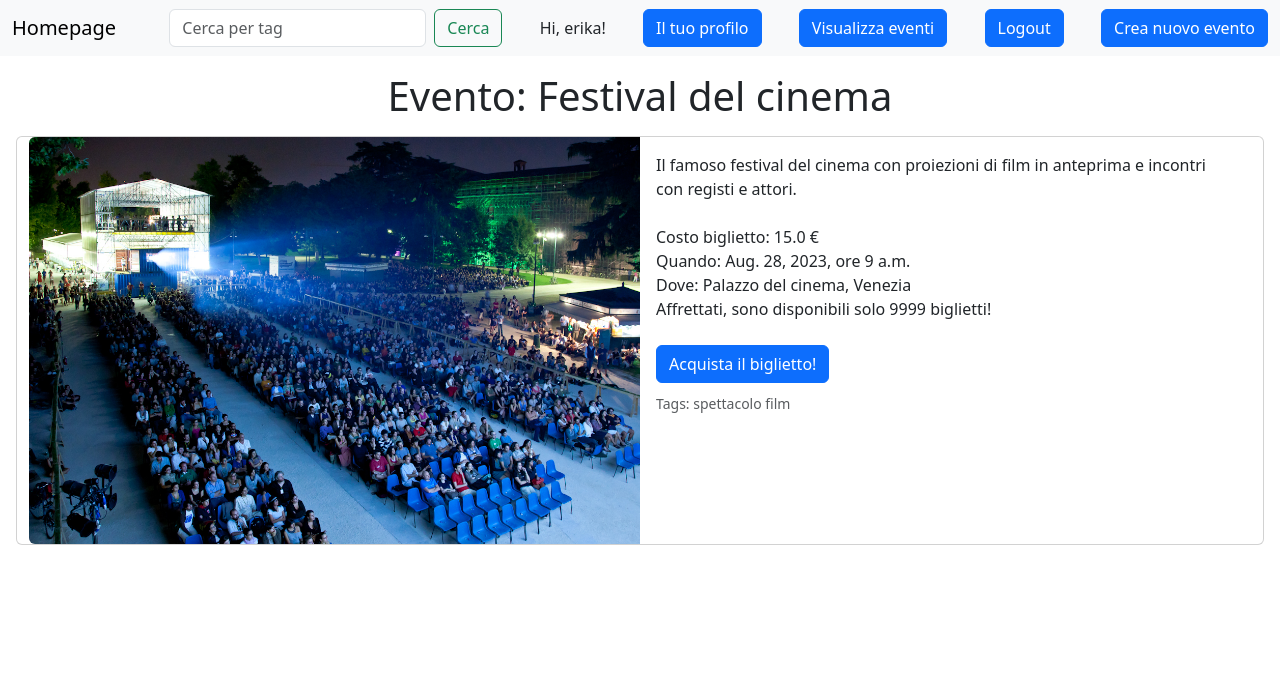
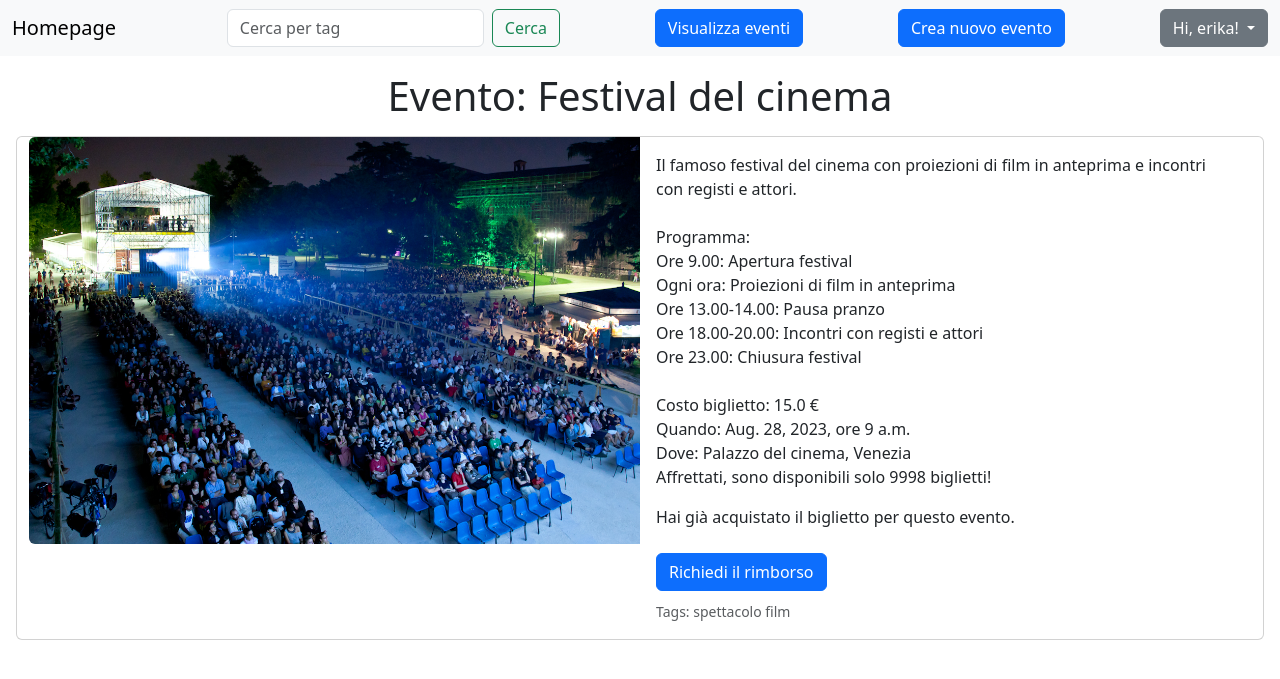
Before and after one commit to ErikaGenova/progettoDjango, a Django app: a page that uses EventManager/Templates/core/base.html in a window 1280 px wide. Shown: the top 679 px of the page. Run offline with Django 4.2, Linux system fonts and the light colour scheme; a user stored in the database is signed in; data comes from the database, SQL or seed files in the repository; some libraries are stand-ins or nearby versions.

Commit message:
Rimborso o annullamento iscrizione

```diff
--- a/EventManager/Templates/core/base.html
+++ b/EventManager/Templates/core/base.html
@@ -11,6 +11,8 @@
 
 <body>
 {% load crispy_forms_tags %}
+
+
 <div>
     <nav class="navbar bg-body-tertiary" style="background-color: palegreen">
         <div class="container-fluid">
@@ -30,20 +32,27 @@
                     <button class="btn">Login</button>
                 </a>
             {% else %}
-                Hi, {{ user.username }}!
-                <a href="{% url 'profilo' %}">
-                <button class="btn btn-primary">Il tuo profilo</button>
-
                 <a href="{% url 'eventi' %}">
                     <button class="btn btn-primary">Visualizza eventi</button>
                 </a>
-                <a href="{% url 'logout' %}">
-                    <button class="btn btn-primary">Logout</button>
-                </a>
+
                 <a href="{% url 'crea_evento' %}">
                     <button class="btn btn-primary">Crea nuovo evento</button>
                 </a>
+
+                <div class="dropdown">
+                    <button class="btn btn-secondary dropdown-toggle" type="button" id="dropdownMenuButton1" data-bs-toggle="dropdown" aria-expanded="false">
+                        Hi, {{ user.username }}!
+                    </button>
+                    <ul class="dropdown-menu" aria-labelledby="dropdownMenuButton1">
+                        <li><a class="dropdown-item" href="{% url 'profilo' %}">Il tuo profilo</a></li>
+                        <li><a class="dropdown-item" href="{% url 'logout' %}">Logout</a></li>
+                    </ul>
+                </div>
+
+
             {% endif %}
+            </a>
         </div>
     </nav>
 </div>
@@ -51,7 +60,6 @@
 
 {% endblock %}
 
-
 <script src="https://cdn.jsdelivr.net/npm/bootstrap@5.3.0-alpha3/dist/js/bootstrap.bundle.min.js"
         integrity="sha384-ENjdO4Dr2bkBIFxQpeoTz1HIcje39Wm4jDKdf19U8gI4ddQ3GYNS7NTKfAdVQSZe" crossorigin="anonymous"></script>
 </body>
--- a/EventManager/Templates/core/crea_evento.html
+++ b/EventManager/Templates/core/crea_evento.html
@@ -8,8 +8,8 @@
         <form method="post" enctype="multipart/form-data"> <!-- enctype="multipart/form-data" serve per caricare file -->
             {% csrf_token %}
             {{ form | crispy }}
-{#            {{ form.image }} <!-- per caricare file -->#}
 
+            {# Possibilità di aggiungere tag che non sono già presenti nel database #}
             <label for="tags">Aggiungi nuovi tag (separati da virgole):</label>
             <input type="text" name="tags" id="tags">
             <input type="submit" value="Crea">
--- a/EventManager/Templates/core/modifica_evento.html
+++ b/EventManager/Templates/core/modifica_evento.html
@@ -3,6 +3,7 @@
 {% load crispy_forms_tags %}
 
 {% block content %}
+    <div class="m-4 p-2">
         <h1 class="text-center my-3">Modifica evento: {{ evento.titolo }}</h1>
 
         <form method="post" enctype="multipart/form-data">
@@ -11,4 +12,6 @@
 
             <button type="submit" class="btn btn-primary">Salva modifiche</button>
         </form>
+    </div>
+
 {% endblock %}
--- a/EventManager/Templates/core/signup.html
+++ b/EventManager/Templates/core/signup.html
@@ -1,4 +1,5 @@
 {% extends 'core/base.html' %}
+{% load crispy_forms_filters %}
 {% load crispy_forms_tags %}
 {% block title %}Sign up {% endblock %}
 
--- a/EventManager/Templates/core/visualizza_evento.html
+++ b/EventManager/Templates/core/visualizza_evento.html
@@ -14,16 +14,42 @@
                         {#                    <h5 class="card-title">{{ evento.titolo }}</h5>#}
                         <p class="card-text">{{ evento.descrizione }} <br>
                             <br>
-                            Costo biglietto: {{ evento.costo_biglietto }} €  <br>
+                            Programma: <br> {{ evento.programma | linebreaksbr }} <br>
+                            <br>
+                            Costo biglietto: {{ evento.costo_biglietto }} € <br>
                             Quando: {{ evento.data }}, ore {{ evento.orario }} <br>
                             Dove: {{ evento.luogo }}<br>
                             Affrettati, sono disponibili solo {{ evento.posti_disponibili }} biglietti! <br>
                         </p>
-                        {% if evento.costo_biglietto == 0 %}
-                            <a href="{% url 'registrazione' evento.titolo %}" class="btn btn-primary my-2">Iscriviti all'evento!</a>
+
+                        {% if request.user.is_authenticated %}
+                            {% if request.user in evento.iscritti.all and evento.costo_biglietto == 0 %}
+                                <p>Sei già iscritto all'evento.</p>
+                                <a href="{% url 'disiscrizione' evento.titolo %}" class="btn btn-primary my-2">Disiscriviti</a>
+                            {% elif request.user in evento.iscritti.all %}
+                                <p>Hai già acquistato il biglietto per questo evento.</p>
+                                <a href="{% url 'rimborso' evento.titolo %}" class="btn btn-primary my-2">Richiedi il rimborso</a>
+
+                            {% else %}
+                                {% if evento.costo_biglietto == 0 %}
+                                    <a href="{% url 'registrazione' evento.titolo %}" class="btn btn-primary my-2">Iscriviti all'evento!</a>
+                                {% else %}
+                                    <a href="{% url 'pagamento' evento.titolo %}" class="btn btn-primary my-2">Acquista il biglietto!</a>
+                                {% endif %}
+                            {% endif %}
                         {% else %}
-                            <a href="{% url 'pagamento' evento.titolo %}" class="btn btn-primary my-2">Acquista il biglietto!</a>
+                            <p>Effettua il login per iscriverti all'evento o acquistare il biglietto.</p>
                         {% endif %}
+
+
+
+
+
+                        {#                        {% if evento.costo_biglietto == 0 %}#}
+                        {#                            <a href="{% url 'registrazione' evento.titolo %}" class="btn btn-primary my-2">Iscriviti all'evento!</a>#}
+                        {#                        {% else %}#}
+                        {#                            <a href="{% url 'pagamento' evento.titolo %}" class="btn btn-primary my-2">Acquista il biglietto!</a>#}
+                        {#                        {% endif %}#}
 
                         {% if request.user == evento.creatore %}
                             <a href="{% url 'modifica_evento' evento.pk %}" class="btn btn-primary my-2">Modifica evento</a>
--- a/EventManager/admin.py
+++ b/EventManager/admin.py
@@ -7,5 +7,5 @@ from .models import *
 
 admin.site.register(Evento)
 admin.site.register(Tag)
-admin.site.register(Biglietto)
+# admin.site.register(Biglietto)
 admin.site.register(Iscrizione)
--- a/EventManager/views.py
+++ b/EventManager/views.py
@@ -1,3 +1,4 @@
+from django.contrib import messages
 from django.contrib.auth import logout
 from django.http import HttpResponseRedirect, HttpResponseForbidden
 from django.shortcuts import render, redirect, get_object_or_404
@@ -12,7 +13,7 @@ from django.contrib.auth.decorators import login_required
 # Create your views here.
 
 
-class ListaEventiView(ListView): # questa classe mi serve per visualizzare la lista degli eventi (tutti o filtrati per tag)
+class ListaEventiView(ListView):  # questa classe mi serve per visualizzare la lista degli eventi (tutti o filtrati per tag)
     model = Evento
     template_name = 'core/eventi.html'
 
@@ -60,7 +61,7 @@ def crea_evento(request):
         form = EventoForm(request.POST, request.FILES)
         if form.is_valid():
             evento = form.save(commit=False)
-            evento.creatore = request.user #associa l'utente corrente come creatore
+            evento.creatore = request.user  # associa l'utente corrente come creatore
 
             # Ottieni i tag dal form
             # request.POST.get('tags') restituisce il valore inserito nell'input con nome "tags"; quindi la stringa viene divisa in una lista di tag utilizzando split(','), mentre strip()viene utilizzata per rimuovere eventuali spazi bianchi extra intorno ai tag
@@ -89,16 +90,33 @@ def crea_evento(request):
 def acquista_biglietto(request, evento_titolo):
     evento = Evento.objects.get(titolo=evento_titolo)
 
+    # if request.method == 'POST':
+    # #pagamento
+    #
+    # #aggiunge l'utente all'elenco degli iscritti
+    # evento.iscritti.add(request.user)
+    #
+    # #aggiunge l'evento all'elenco degli eventi acquistati dall'utente
+    # request.user.eventi_iscritti.add(evento)
+
     if request.method == 'POST':
-        #pagamento
+        if evento.iscritti.filter(pk=request.user.pk).exists():
+            # messages.warning(request, "Sei già iscritto a questo evento.")
+            return redirect('eventi', evento_titolo)
 
-        #aggiunge l'utente all'elenco degli iscritti
+        if request.user.eventi_iscritti.filter(pk=evento.pk).exists():
+            # messages.warning(request, "Hai già acquistato un biglietto per questo evento.")
+            return redirect('eventi', evento_titolo)
+
+        # Esegui il pagamento
+
+        # Aggiungi l'utente all'elenco degli iscritti
         evento.iscritti.add(request.user)
 
-        #aggiunge l'evento all'elenco degli eventi acquistati dall'utente
+        # Aggiungi l'evento all'elenco degli eventi acquistati dall'utente
         request.user.eventi_iscritti.add(evento)
 
-        #rimuove un posto disponibile
+        # rimuove un posto disponibile
         evento.posti_disponibili -= 1
         evento.save()
 
@@ -108,12 +126,12 @@ def acquista_biglietto(request, evento_titolo):
         return render(request, 'core/pagamento.html', {'evento': evento})
 
 
-def dettaglio_evento(request, evento_titolo):
-    evento = get_object_or_404(Evento, nome=evento_titolo)
-    context = {
-        'evento': evento
-    }
-    return render(request, 'dettaglio_evento.html', context)
+# def dettaglio_evento(request, evento_titolo):
+#     evento = get_object_or_404(Evento, nome=evento_titolo)
+#     context = {
+#         'evento': evento
+#     }
+#     return render(request, 'dettaglio_evento.html', context)
 
 
 @login_required
@@ -121,20 +139,36 @@ def registrazione(request, evento_titolo):
     evento = get_object_or_404(Evento, titolo=evento_titolo)
     context = {'evento': evento}
 
+    # if evento.posti_disponibili > 0:
+    #     # Rimuovi un posto disponibile
+    #     # evento.posti_disponibili -= 1
+    #     # evento.save()
+    #     # evento.iscritti.add(request.user)
+    #
+    if evento.iscritti.filter(pk=request.user.pk).exists():
+        # messages.warning(request, "Sei già iscritto a questo evento.")
+        return redirect('eventi', evento_titolo)
+
+    if request.user.eventi_iscritti.filter(pk=evento.pk).exists():
+        # messages.warning(request, "Hai già acquistato un biglietto per questo evento.")
+        return redirect('eventi', evento_titolo)
+
     if evento.posti_disponibili > 0:
         # Rimuovi un posto disponibile
         evento.posti_disponibili -= 1
         evento.save()
         evento.iscritti.add(request.user)
+
     else:
         return render(request, 'core/registrazione_fallita.html', context)
 
     return render(request, 'core/registrazione_completata.html', context)
 
+
 @login_required
 def profilo(request):
-    utente = request.user #stiamo ottenendo l'utente corrente
-    eventi_iscritti = utente.eventi_iscritti.all() #stiamo ottenendo tutti gli eventi a cui l'utente è iscritto
+    utente = request.user  # stiamo ottenendo l'utente corrente
+    eventi_iscritti = utente.eventi_iscritti.all()  # stiamo ottenendo tutti gli eventi a cui l'utente è iscritto
 
     context = {
         'utente': utente,
@@ -146,6 +180,7 @@ def profilo(request):
 def pagamento_effettuato(request, evento_titolo):
     return render(request, 'core/pagamento_effettuato.html', {'evento_titolo': evento_titolo})
 
+
 def visualizza_evento(request, evento_titolo):
     evento = Evento.objects.get(titolo=evento_titolo)
     context = {
@@ -153,11 +188,12 @@ def visualizza_evento(request, evento_titolo):
     }
     return render(request, 'core/visualizza_evento.html', context)
 
+
 @login_required
 def modifica_evento(request, evento_titolo):
     evento = get_object_or_404(Evento, pk=evento_titolo)
 
-    #verifica se l'utente corrente è il creatore dell'evento
+    # verifica se l'utente corrente è il creatore dell'evento
     if request.user != evento.creatore:
         return HttpResponseForbidden("Non sei autorizzato a modificare questo evento")
 
@@ -173,12 +209,11 @@ def modifica_evento(request, evento_titolo):
     return render(request, 'core/modifica_evento.html', context)
 
 
-
 @login_required
 def visualizza_iscritti(request, evento_titolo):
     evento = get_object_or_404(Evento, pk=evento_titolo)
 
-    #verifica se l'utente corrente è il creatore dell'evento
+    # verifica se l'utente corrente è il creatore dell'evento
     if request.user != evento.creatore:
         return HttpResponseForbidden("Non sei autorizzato a visualizzare gli iscritti a questo evento")
 
@@ -187,3 +222,21 @@ def visualizza_iscritti(request, evento_titolo):
         'iscritti': evento.iscritti.all()
     }
     return render(request, 'core/visualizza_iscritti.html', context)
+
+
+def disiscrizione(request, evento_titolo):
+    evento = get_object_or_404(Evento, pk=evento_titolo)
+    evento.iscritti.remove(request.user)
+    if evento.posti_disponibili < evento.num_max_partecipanti:
+        evento.posti_disponibili += 1
+        evento.save()
+    return render(request, 'core/disiscrizione.html', {'evento': evento})
+
+
+def rimborso(request, evento_titolo):
+    evento = get_object_or_404(Evento, pk=evento_titolo)
+    evento.iscritti.remove(request.user)
+    if evento.posti_disponibili < evento.num_max_partecipanti:
+        evento.posti_disponibili += 1
+        evento.save()
+    return render(request, 'core/rimborso.html', {'evento': evento})
--- a/progettoDjango/urls.py
+++ b/progettoDjango/urls.py
@@ -21,7 +21,6 @@ from django.conf import settings
 from django.conf.urls.static import static
 
 from EventManager.views import ListaEventiView, signup, CreaEventoView
-    #iscrizione_evento
 
 urlpatterns = [
     path('', views.home_view_eventi, name='index'),
@@ -47,4 +46,7 @@ urlpatterns = [
     path('evento/<str:evento_titolo>/modifica/', views.modifica_evento, name='modifica_evento'),
     path('evento/<str:evento_titolo>/iscritti/', views.visualizza_iscritti, name='visualizza_iscritti'),
 
+    path('evento/<str:evento_titolo>/disiscriviti/', views.disiscrizione, name='disiscrizione'),
+    path('evento/<str:evento_titolo>/rimborso/', views.rimborso, name='rimborso'),
+
 ] + static(settings.MEDIA_URL, document_root=settings.MEDIA_ROOT)
```
Also changed, not shown: EventManager/Templates/core/disiscrizione.html (added, +8 -0 lines), EventManager/Templates/core/eventi.html (+15 -4 lines), EventManager/Templates/core/index.html (+18 -5 lines), EventManager/Templates/core/profilo.html (+7 -1 lines), EventManager/Templates/core/rimborso.html (added, +8 -0 lines), EventManager/models.py (+15 -13 lines), EventManager/migrations/0013_evento_programma.py (added), EventManager/migrations/0014_rename_num_partecipanti_evento_num_max_partecipanti_and_more.py (added), db_versione2.sqlite3, progettoDjango/settings.py (line endings or trailing spaces). Lines whose indentation alone changed are shown as unchanged.
